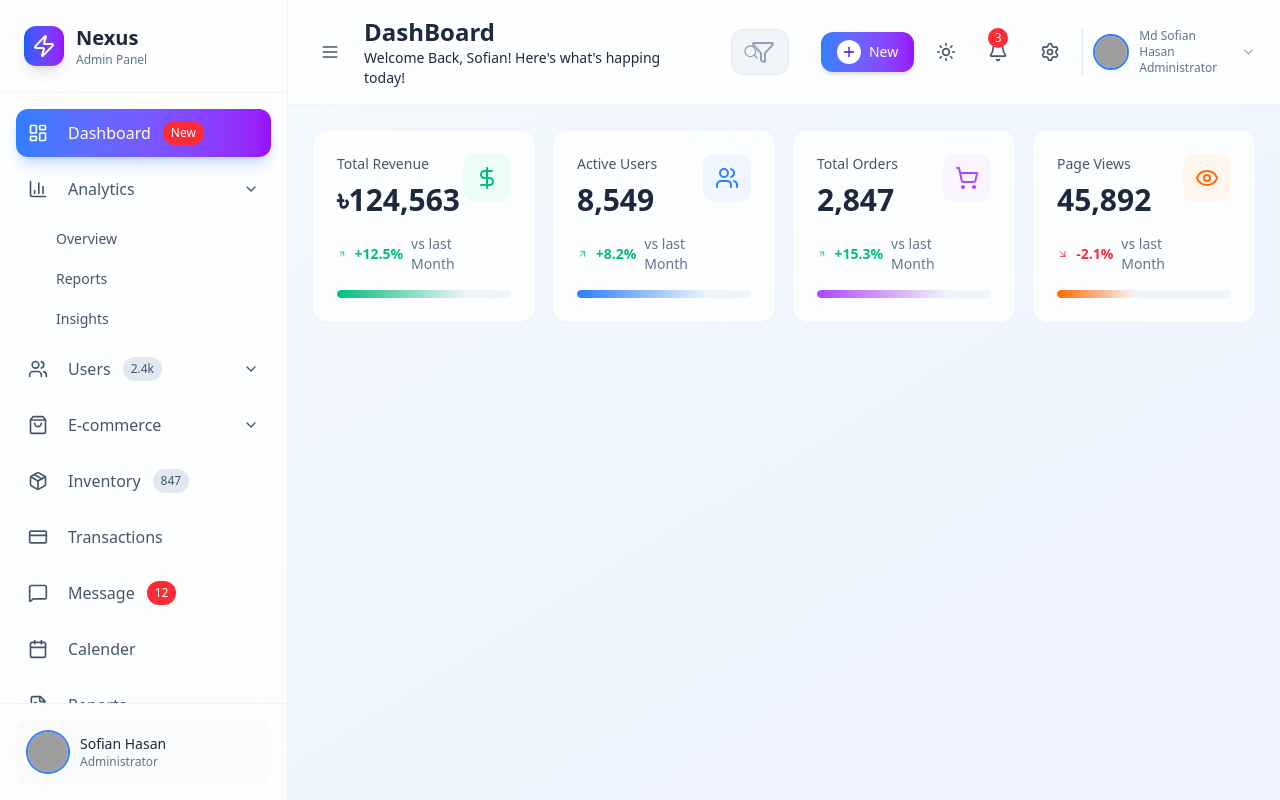
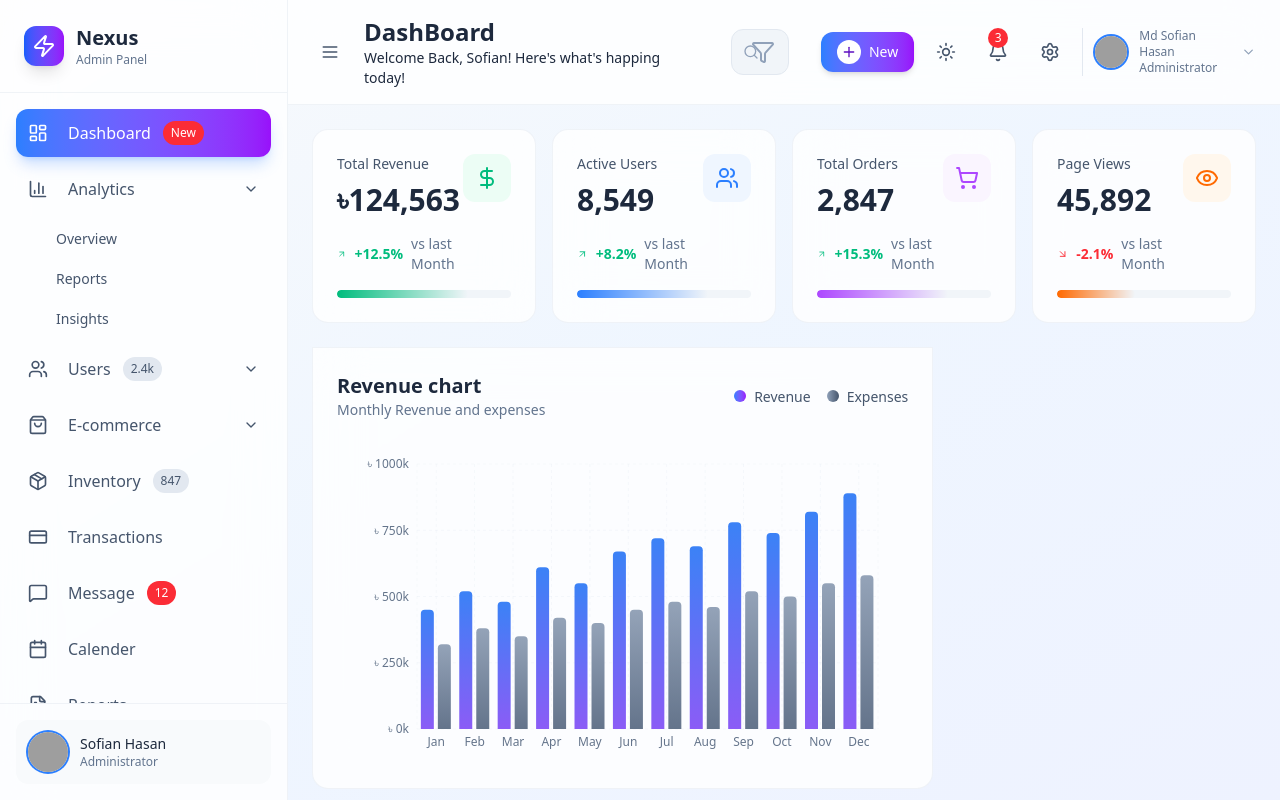
Before and after one commit to marleyDip/React-Admin-Dashboard-Tailwind-CSS, a React (Vite) app: page / in a window 1280 px wide. Built offline with nearby package versions, Linux system fonts and the light colour scheme; grey boxes are pictures that could not be loaded.

Commit message:
Design Chart Section

```diff
--- a/src/components/DashBoard/Dashboard.jsx
+++ b/src/components/DashBoard/Dashboard.jsx
@@ -1,11 +1,12 @@
 import StatsGrid from "./StatsGrid";
+import ChartSection from "./chartSection";
 
 function Dashboard() {
   return (
     <div className="space-y-6">
-      {/* stats grid */}
       <StatsGrid />
-      {/* stats grid */}
+
+      <ChartSection />
     </div>
   );
 }
--- /dev/null
+++ b/src/components/DashBoard/RevenueChart.jsx
@@ -0,0 +1,133 @@
+import {
+  Bar,
+  BarChart,
+  CartesianGrid,
+  ResponsiveContainer,
+  Tooltip,
+  XAxis,
+  YAxis,
+} from "recharts";
+
+function RevenueChart() {
+  const data = [
+    { month: "Jan", revenue: 45000, expenses: 32000 },
+    { month: "Feb", revenue: 52000, expenses: 38000 },
+    { month: "Mar", revenue: 48000, expenses: 35000 },
+    { month: "Apr", revenue: 61000, expenses: 42000 },
+    { month: "May", revenue: 55000, expenses: 40000 },
+    { month: "Jun", revenue: 67000, expenses: 45000 },
+    { month: "Jul", revenue: 72000, expenses: 48000 },
+    { month: "Aug", revenue: 69000, expenses: 46000 },
+    { month: "Sep", revenue: 78000, expenses: 52000 },
+    { month: "Oct", revenue: 74000, expenses: 50000 },
+    { month: "Nov", revenue: 82000, expenses: 55000 },
+    { month: "Dec", revenue: 89000, expenses: 58000 },
+  ];
+
+  return (
+    <div className="bg-white/80 dark:bg-slate-900/80 backdrop-blur-xl rounded-b-2xl border border-slate-200/50 dark:border-slate-700/50 p-6">
+      <div className="flex items-center  justify-between mb-6">
+        <div>
+          <h3 className="text-xl font-bold text-slate-800 dark:text-white">
+            Revenue chart
+          </h3>
+
+          <p className="text-sm text-slate-500 dark:text-slate-400">
+            Monthly Revenue and expenses
+          </p>
+        </div>
+
+        <div className="flex items-center space-x-4">
+          <div className="flex items-center space-x-2">
+            <div className="w-3 h-3 bg-gradient-to-r from-blue-500 to-purple-600 rounded-full"></div>
+
+            <div>
+              <span className="text-sm text-slate-600 dark:text-slate-400">
+                Revenue
+              </span>
+            </div>
+          </div>
+
+          <div className="flex items-center space-x-2">
+            <div className="w-3 h-3 bg-gradient-to-r from-slate-400 to-slate-600 rounded-full"></div>
+
+            <div>
+              <span className="text-sm text-slate-600 dark:text-slate-400">
+                Expenses
+              </span>
+            </div>
+          </div>
+        </div>
+      </div>
+
+      <div className="h-80">
+        <ResponsiveContainer width="100%" height="100%">
+          <BarChart
+            data={data}
+            margin={{ top: 20, right: 30, left: 20, bottom: 5 }}
+          >
+            <CartesianGrid
+              strokeDasharray="3 3"
+              stroke="#e2e8f0"
+              opacity={0.3}
+            />
+
+            <XAxis
+              dataKey="month"
+              stroke="#64748b"
+              fontSize={12}
+              tickLine={false}
+              axisLine={false}
+            />
+
+            <YAxis
+              stroke="#64748b"
+              fontSize={12}
+              tickLine={false}
+              axisLine={false}
+              tickFormatter={(value) => `৳ ${value / 100}k`}
+            />
+
+            <Tooltip
+              contentStyle={{
+                backgroundColor: "rgba(255, 255, 255, 0.95)",
+                border: "none",
+                borderRadius: "12px",
+                boxShadow: "0 10px 40px rgba(0, 0, 0, 0.1)",
+              }}
+              formatter={(value) => [`৳ ${value.toLocaleString()}`, ""]}
+            />
+
+            <Bar
+              dataKey="revenue"
+              fill="url(#revenueGradient)"
+              radius={[4, 4, 0, 0]}
+              maxBarSize={40}
+            />
+
+            <Bar
+              dataKey="expenses"
+              fill="url(#expensesGradient)"
+              radius={[4, 4, 0, 0]}
+              maxBarSize={40}
+            />
+
+            <defs>
+              <linearGradient id="revenueGradient" x1="0" y1="0" x2="0" y2="1">
+                <stop offset="0%" stopColor="#3b82f6" />
+                <stop offset="100%" stopColor="#8b5cf6" />
+              </linearGradient>
+
+              <linearGradient id="expensesGradient" x1="0" y1="0" x2="0" y2="1">
+                <stop offset="0%" stopColor="#94a3b8" />
+                <stop offset="100%" stopColor="#64748b" />
+              </linearGradient>
+            </defs>
+          </BarChart>
+        </ResponsiveContainer>
+      </div>
+    </div>
+  );
+}
+
+export default RevenueChart;
--- /dev/null
+++ b/src/components/DashBoard/chartSection.jsx
@@ -0,0 +1,13 @@
+import RevenueChart from "./RevenueChart";
+
+function chartSection() {
+  return (
+    <div className="grid grid-cols-1 xl:grid-cols-3 gap-6">
+      <div className="xl:col-span-2">
+        <RevenueChart />
+      </div>
+    </div>
+  );
+}
+
+export default chartSection;
```
